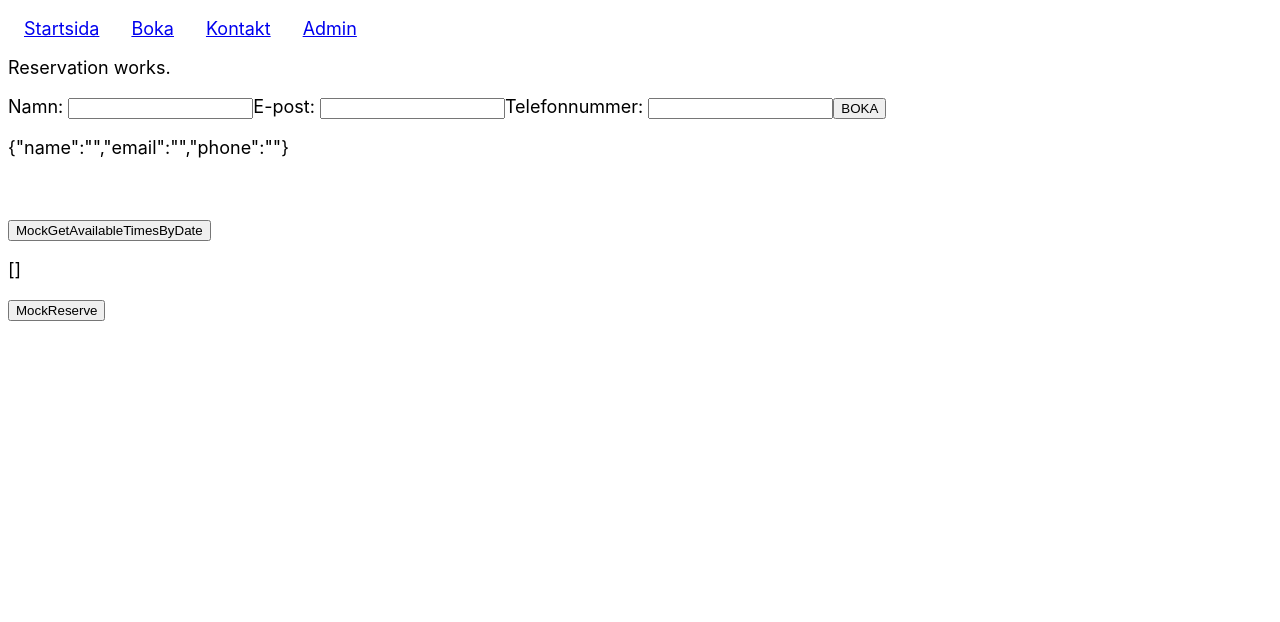
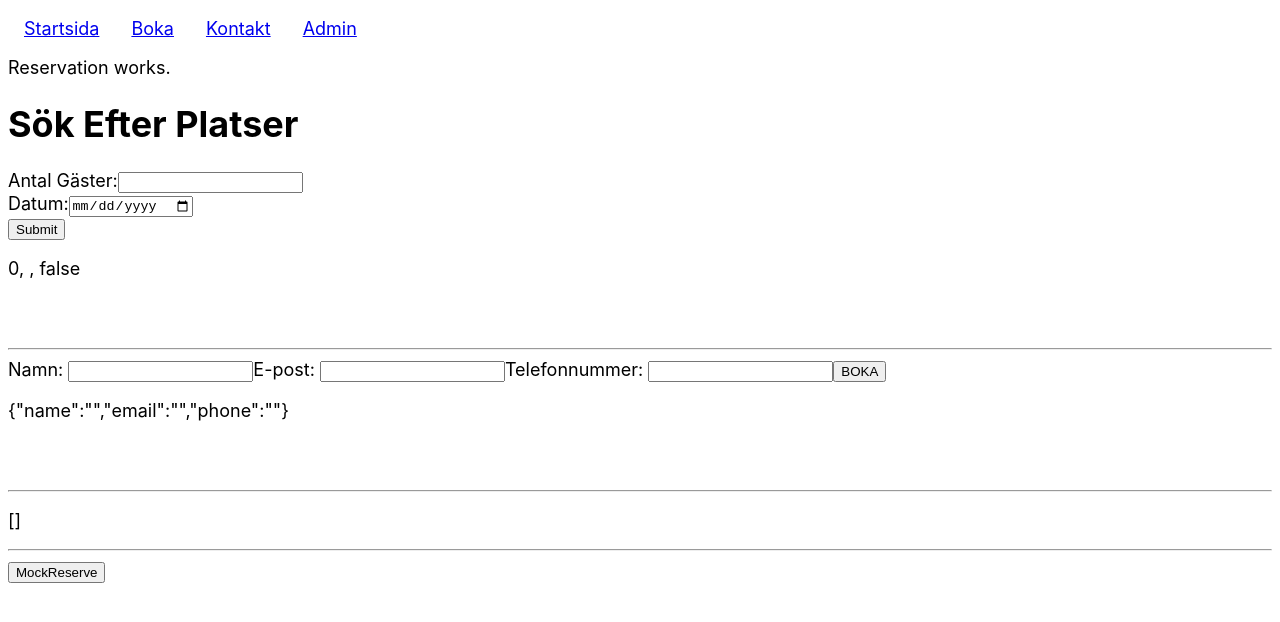
Before and after one commit to ocean-fed/ocean-fed-client, a React (Create React App) app: page /reservation in a window 1280 px wide. Shown: the top 622 px of the page. Built offline with nearby package versions, Linux system fonts and the light colour scheme.

Commit message:
Search comp almost connected to Reservation comp

```diff
--- a/src/components/reservation/Reservation.tsx
+++ b/src/components/reservation/Reservation.tsx
@@ -3,7 +3,7 @@ import PostGuestAndReservationData from "./post-guest-and-reservation-data/PostG
 import Guest from "../../models/Guest";
 import ReservationInputs from "./reservation-inputs/ReservationInputs";
 import GetAvailableTimes from "./get-available-times/GetAvailableTimes";
-import Seating from "../../models/Seating";
+import Search from "./search/Search";
 
 export default function Reservation() {
 
@@ -36,30 +36,45 @@ export default function Reservation() {
     setReserve(true);
   }
 
-  function whenClickingOnMockGetAvailableTimesByDateButton() {
+  /* function whenClickingOnMockGetAvailableTimesByDateButton() {
     setDate(mockDate);
     setNumOfSeats(mockNumOfSeats);
 
     setGetAvailableTimesByDate(true);
-  }
+  } */
 
   function updateAvailableTimes(times: String[]) {
     setAvailableTimes(times);
     console.log("availableTimes:", availableTimes);
   }
 
+  function updateNumOfSeatsAndDate(numOfSeatsFromSearch: number, dateFromSearch: string) {
+    setNumOfSeats(numOfSeatsFromSearch);
+    setDate(dateFromSearch);
+    setGetAvailableTimesByDate(true);
+  }
+
   return (
     <>
     <main>
       <p>Reservation works.</p>
+      <Search updateNumOfSeatsAndDate={updateNumOfSeatsAndDate}></Search>
+      <p>{numOfSeats}, {date}, {JSON.stringify(getAvailableTimesByDate)}</p>
+      <br />
+      <br />
+      <hr/>
+
+
+
       <ReservationInputs></ReservationInputs>
     </main>
     <br/>
     <br/>
-    <button type="button" onClick={() => { whenClickingOnMockGetAvailableTimesByDateButton() }}>MockGetAvailableTimesByDate</button><br/>
+    {/* <button type="button" onClick={() => { whenClickingOnMockGetAvailableTimesByDateButton() }}>MockGetAvailableTimesByDate</button><br/> */}
+    <hr/>
     <GetAvailableTimes numOfSeats={numOfSeats} date={date} setGetAvailableTimesByDate={() => setGetAvailableTimesByDate(!getAvailableTimesByDate)} getAvailableTimesByDate={getAvailableTimesByDate} updateAvailableTimes={updateAvailableTimes}></GetAvailableTimes>
     <p>{JSON.stringify(availableTimes)}</p>
-
+    <hr/>
 
     <button type="button" onClick={() => { whenReservingFromMockReserveButton() }}>MockReserve</button>
 
--- a/src/components/reservation/get-available-times/GetAvailableTimes.tsx
+++ b/src/components/reservation/get-available-times/GetAvailableTimes.tsx
@@ -3,7 +3,7 @@ import axios from "axios";
 import Reservation from "../../../models/Reservation";
 import Seating from "../../../models/Seating";
 
-interface IGetAvailableTimes {
+export interface IGetAvailableTimes {
   getAvailableTimesByDate: boolean;
   setGetAvailableTimesByDate(): void;
   date: string;
--- a/src/components/reservation/search/Search.tsx
+++ b/src/components/reservation/search/Search.tsx
@@ -1,6 +1,11 @@
 import React, { useState, FormEvent, ChangeEvent } from "react";
 
-export default function Search() {
+export interface ISearchProps {
+  updateNumOfSeatsAndDate(numOfSeats: number, date: string): void;
+}
+
+export default function Search(props: ISearchProps) {
+
   const [numOfSeats, setNumOfSeats] = useState("");
   const [date, setDate] = useState("");
 
@@ -14,7 +19,10 @@ export default function Search() {
 
   function handleSubmit(event: FormEvent) {
     event.preventDefault();
+    let numOfSeatsAsANumber = Number(numOfSeats);
+    props.updateNumOfSeatsAndDate(numOfSeatsAsANumber, date);
     console.log(`
+      Sent from Search the following:
       numOfSeats: ${numOfSeats}
       Date: ${date}
     `);
@@ -33,6 +41,7 @@ export default function Search() {
           required
         />
       </label>
+      <br/>
       <label>
         Datum:
         <input
@@ -43,6 +52,7 @@ export default function Search() {
           required
         />
       </label>
+      <br/>
       <button type="submit">Submit</button>
     </form>
   );
```
